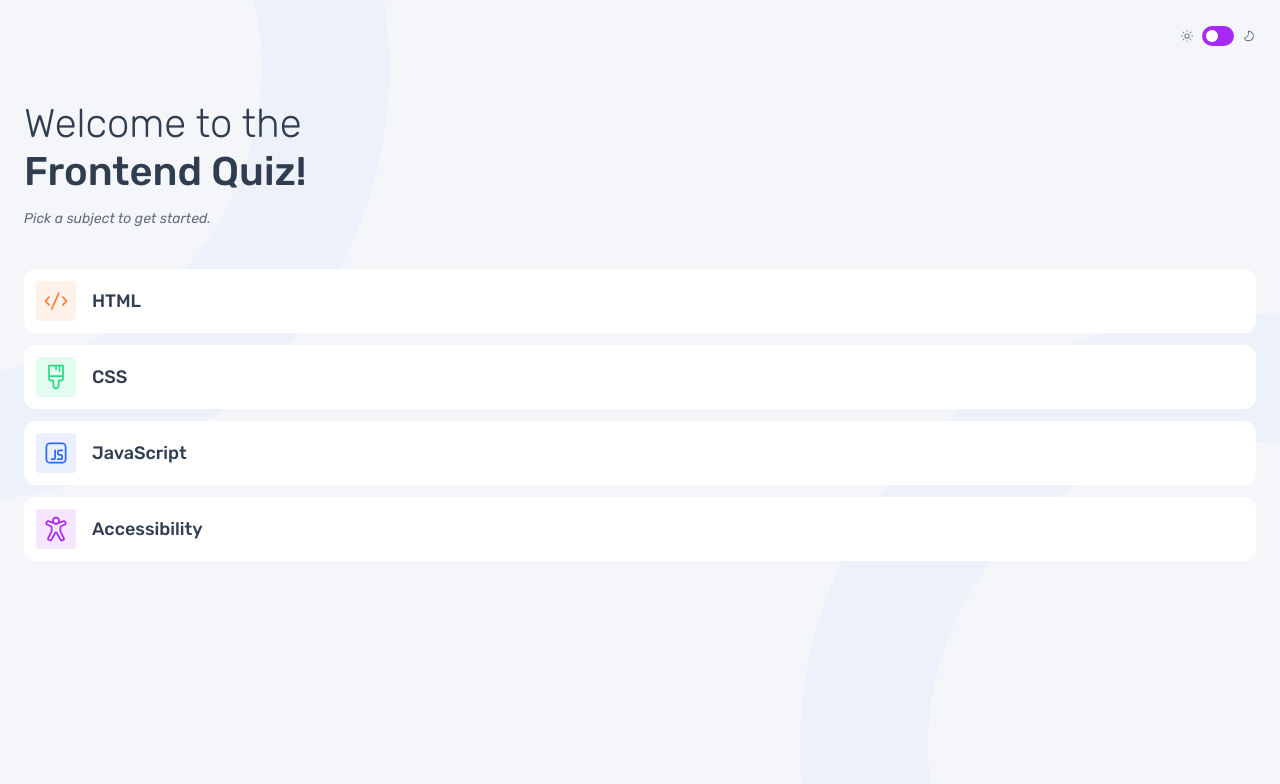
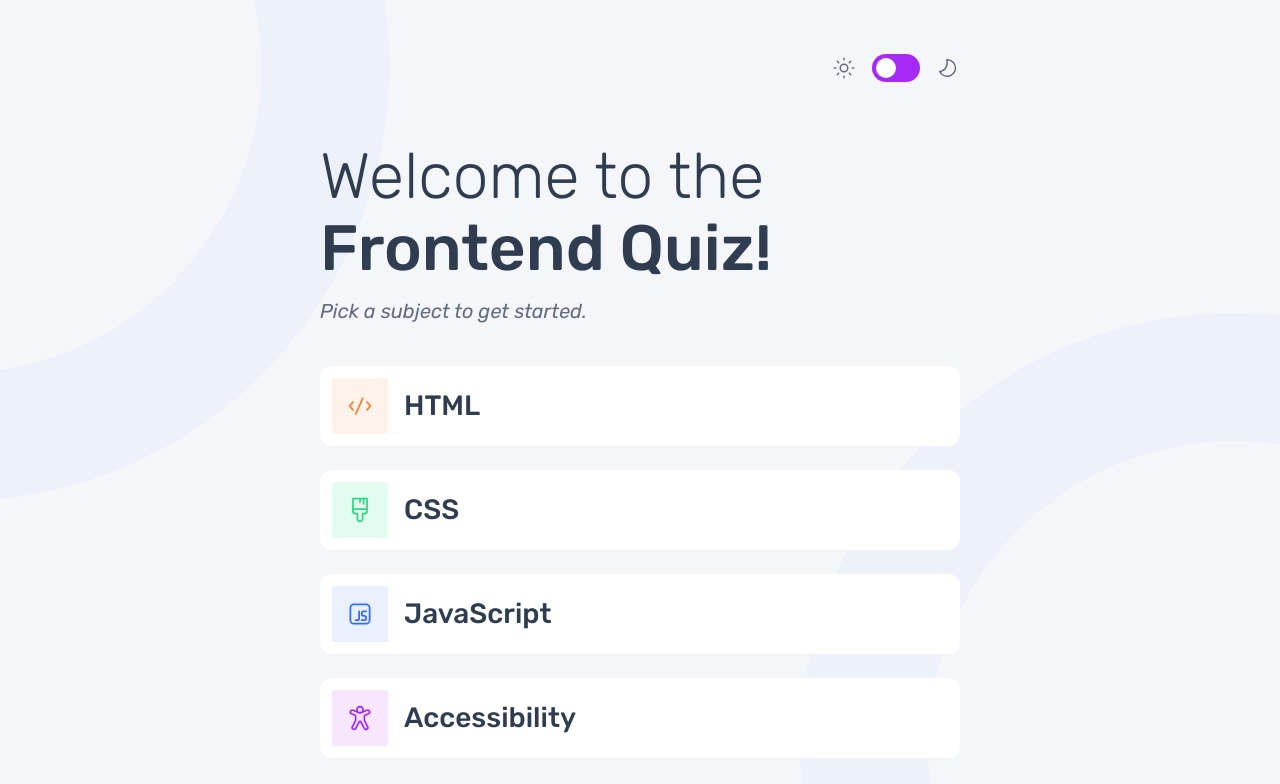
Before and after one commit to eestaniel/fem-quiz-app, a React (Vite) app: page / in a window 1280 px wide. Shown: the top 784 px of the page. Built offline with nearby package versions, Linux system fonts and the light colour scheme.

Commit message:
feat: add tablet view

```diff
--- a/src/App.module.css
+++ b/src/App.module.css
@@ -1,4 +1,3 @@
-/* App.module.css */
 
 .background {
   position: absolute;
@@ -21,7 +20,7 @@
 }
 
 /* Tablet backgrounds */
-@media (min-width: 768px) {
+@media screen and  (min-width: 768px) {
   .backgroundTabletLight {
     background-image: url('../public/assets/images/pattern-background-tablet-light.svg');
   }
@@ -31,7 +30,7 @@
   }
 
   /* Desktop backgrounds */
-  @media (min-width: 1024px) {
+  @media screen and (min-width: 1024px) {
     .backgroundDesktopLight {
       background-image: url('../public/assets/images/pattern-background-desktop-light.svg');
     }
--- a/src/components/custom_button/CustomButton.module.css
+++ b/src/components/custom_button/CustomButton.module.css
@@ -36,3 +36,11 @@
         }
     }
 }
+
+@media screen and (min-width: 768px) {
+    .button {
+        border-radius: 1.5rem;
+        height: 5.75rem;
+        font-size: 1.75rem;
+    }
+}
--- a/src/components/navbar/Navbar.module.css
+++ b/src/components/navbar/Navbar.module.css
@@ -12,5 +12,14 @@
 
 
 @media screen and (min-width: 768px) {
+  .nav_container {
+    padding: 0;
+    height: fit-content;
+    margin-top: 2.5rem;
+    margin-inline: auto;
+    margin-bottom: 3rem;
+    max-width: 40rem;
+  }
+
 
 }
--- a/src/components/quiz_component/QuizComponent.module.css
+++ b/src/components/quiz_component/QuizComponent.module.css
@@ -143,7 +143,84 @@ header {
         }
       }
     }
+  }
+}
 
 
+@media screen and (min-width: 768px) {
+  .container {
+    padding: 0;
+    margin-inline: auto;
+    max-width: 40rem;
+
+    header {
+      gap: 2.5rem;
+
+      .number_question {
+        gap: 1.75rem;
+
+        .number {
+          font-size: 1.25rem;
+        }
+
+        .question {
+          font-size: 2.25rem;
+        }
+      }
+    }
+
+    .content {
+      gap: 2rem;
+
+      .options {
+        gap: 1.5rem;
+      }
+
+      .error_group {
+        img {
+          height: 2.5rem;
+          width: 2.5rem;
+        }
+
+        .error_message {
+          font-size: 1.5rem;
+        }
+      }
+    }
   }
+
+  .results {
+    gap: 4rem;
+
+    header {
+      gap: 0.5rem;
+      width: fit-content;
+
+      h2 {
+        font-size: 4rem;
+      }
+    }
+
+    .score_container {
+      gap: 2rem;
+
+      .score_group {
+        gap: 2.5rem;
+        padding: 3rem;
+
+        .score_text_group {
+
+          .score {
+            font-size: 9rem;
+          }
+
+          .score_out_of {
+            font-size: 1.5rem;
+            line-height: 150%;
+          }
+        }
+      }
+    }
+  }
+
 }
--- a/src/components/selection_element/SelectionElement.module.css
+++ b/src/components/selection_element/SelectionElement.module.css
@@ -62,7 +62,8 @@
 }
 
 .correct {
-  border: 3px solid var(--green);
+  outline: 3px solid var(--green);
+
   .selection_letter {
     background-color: var(--green);
     color: var(--white);
@@ -70,7 +71,8 @@
 }
 
 .incorrect {
-  border: 3px solid var(--red);
+  outline: 3px solid var(--red);
+
   .selection_letter {
     background-color: var(--red);
     color: var(--white);
@@ -80,3 +82,32 @@
 .disabled {
   cursor: revert !important;
 }
+
+@media screen and (min-width: 768px) {
+  .selection_container {
+    border-radius: 1.5rem;
+    .letter_label {
+      gap: 2rem;
+
+      .selection_letter {
+        min-height: 3.5rem;
+        min-width: 3.5rem;
+      }
+
+      .selection_label {
+        font-size: 1.75rem;
+      }
+
+
+    }
+
+    .result {
+      min-width: 2.5rem;
+      min-height: 2.5rem;
+      max-width: 2.5rem;
+      max-height: 2.5rem;
+    }
+  }
+
+
+}
--- a/src/components/start_menu/StartMenu.module.css
+++ b/src/components/start_menu/StartMenu.module.css
@@ -3,6 +3,7 @@
   display: flex;
   flex-direction: column;
   gap: 2.5rem;
+  transition: ease all 250ms;
 
   header {
     display: flex;
@@ -59,8 +60,8 @@
       }
 
       .img_container {
-        height: 40px;
-        width: 40px;
+        height: 2.5rem;
+        width: 2.5rem;
         display: flex;
         align-items: center;
         justify-content: center;
@@ -102,9 +103,53 @@
 
       }
     }
+  }
+}
 
+@media screen and (min-width: 768px) {
+  .container {
+    max-width: 640px;
+    margin-inline: auto;
+    padding: 0;
 
+    header {
+      width: fit-content;
+
+      .heading {
+        h1 {
+          font-family: Rubik, serif;
+          font-weight: 300;
+          font-size: 4rem;
+          line-height: 100%;
+        }
+
+        h2 {
+          font-family: Rubik, serif;
+          font-weight: 500;
+          font-size: 4rem;
+          line-height: 100%;
+        }
+      }
+
+      p {
+        font-family: Rubik, serif;
+        font-size: 1.25rem;
+        line-height: 150%;
+        font-style: italic;
+      }
+    }
+
+    section {
+      gap: 1.5rem;
+
+      .selection {
+        height: 5rem;
+
+        .img_container {
+          height: 3.5rem;
+          width: 3.5rem;
+        }
+      }
+    }
   }
-
-
 }
--- a/src/components/theme_toggle/ThemeToggle.module.css
+++ b/src/components/theme_toggle/ThemeToggle.module.css
@@ -1,7 +1,7 @@
 .theme_container {
-  border-radius: 1.5rem;
   max-width: 5rem;
-  max-height: 1.25rem;
+  min-height: 1.25rem;
+  transition: ease all 250ms;
 
 
   &:hover {
@@ -50,3 +50,25 @@
     }
   }
 }
+
+
+@media screen and (min-width: 768px) {
+  .theme_container {
+    max-width: 8rem;
+    min-height: 1.75rem;
+  }
+
+  .toggle_group {
+    gap: 1rem;
+    min-height: 1.75rem;
+
+    img {
+     height: 1.5rem;
+    }
+
+    .toggle {
+      width: 3rem;
+      height: 1.75rem;
+    }
+  }
+}
--- a/src/utils/QuizIconCategory.module.css
+++ b/src/utils/QuizIconCategory.module.css
@@ -6,8 +6,8 @@
   gap: 1rem;
 
   .img_container {
-    height: 40px;
-    width: 40px;
+    height: 2.5rem;
+    width: 2.5rem;
     display: flex;
     align-items: center;
     justify-content: center;
@@ -46,6 +46,18 @@
     font-size: 1.125rem;
     line-height: 100%;
   }
+}
 
 
+@media screen and (min-width: 768px) {
+  .container {
+    .img_container {
+      height: 3.5rem;
+      width: 3.5rem;
+    }
+
+    h4 {
+      font-size: 1.75rem;
+    }
+  }
 }
```
Also changed, not shown: 1 other file (tests, documents, lock files or other folders).
